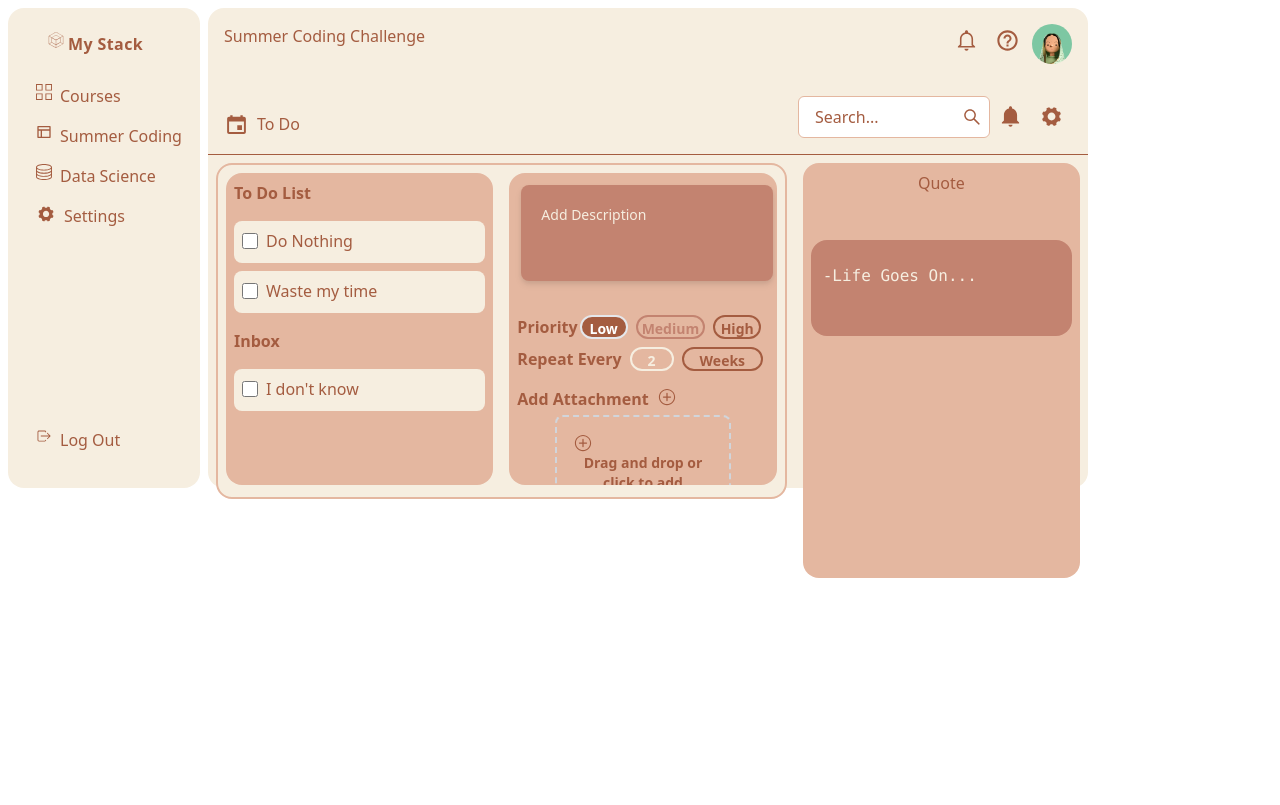
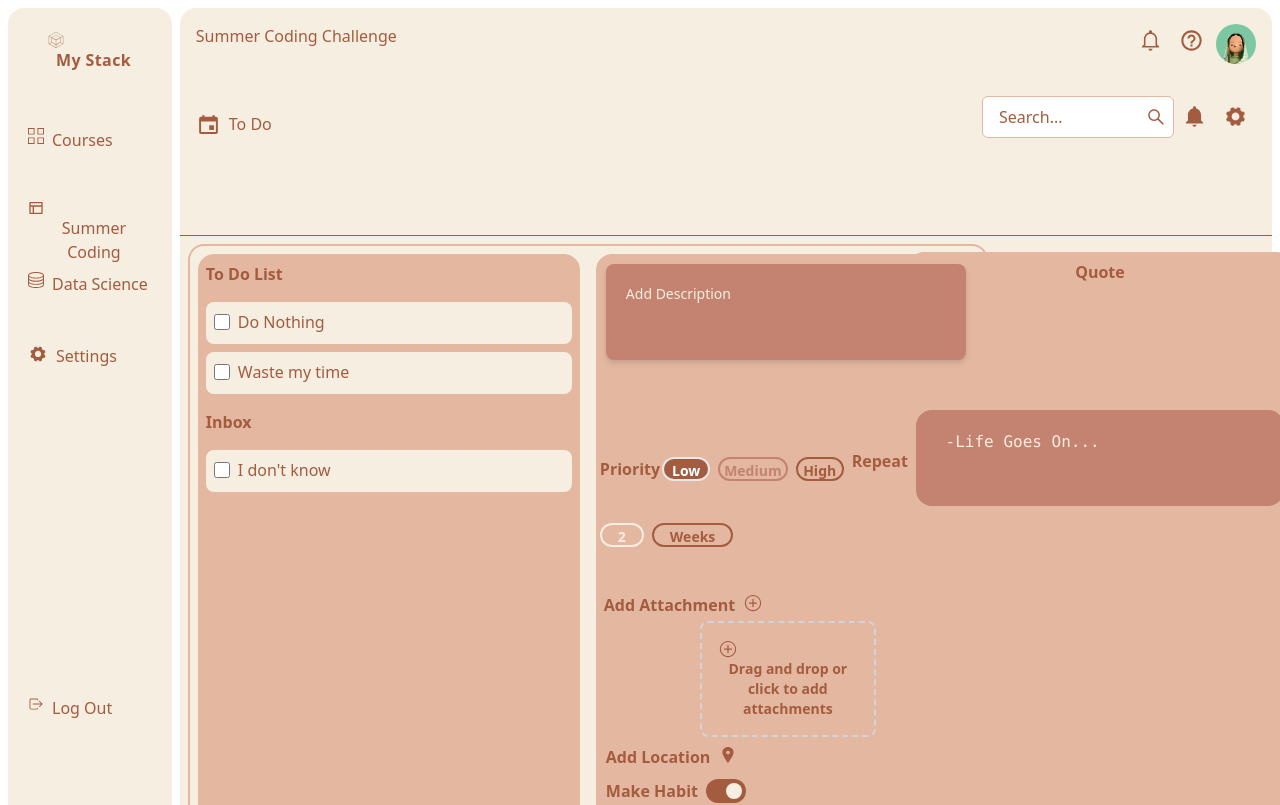
Before and after one commit to AreebDastgeer/todolistapp, a Next.js app: page /homepage in a window 1280 px wide. Shown: the top 805 px of the page. Built offline with nearby package versions, Linux system fonts and the light colour scheme.

Commit message:
responsiveness

```diff
--- a/src/components/attachment.js
+++ b/src/components/attachment.js
@@ -37,7 +37,7 @@ const Attachment = () => {
   return (
     <div className='flex flex-col gap-4 text-desert text-md font-semibold items-center'>
       <div
-        className="relative border-2 border-dashed rounded-lg border-gray-300 p-4 w-44 text-center cursor-pointer"
+        className="relative border-2 border-dashed rounded-lg border-gray-300 p-4 w-28 md:w-44 text-center cursor-pointer"
         onDragOver={handleDragOver}
         onDrop={handleDrop}
       >
@@ -59,7 +59,7 @@ const Attachment = () => {
         <div className="flex flex-col gap-2">
           <h3>Attachments:</h3>
           {attachments.map((file, index) => (
-            <div key={index} className="flex items-center gap-2">
+            <div key={index} className="flex items-center flex-col md:flex-row gap-2">
               <span>{file.name}</span>
               <button
                 className="bg-desert text-cream px-2 py-1 rounded hover:bg-cream hover:text-desert"
--- a/src/components/priority.js
+++ b/src/components/priority.js
@@ -9,7 +9,7 @@ const Priority = () => {
 
   return (
     <>
-    <div className='flex flex-row flex-wrap gap-2'>
+    <div className='flex flex-col md:flex-row flex-wrap gap-2 '>
       <button
         className={`rounded-full text-sm font-bold text-center px-1 py-0.5 h-6 w-12 border-2 ${
           priority === 'low' ? 'bg-desert text-white' : 'border-cream text-cream'
--- /dev/null
+++ b/src/components/sidenav.js
@@ -0,0 +1,68 @@
+import React, { useState } from "react";
+import { useRouter } from 'next/router';
+import { SiApachenetbeanside } from "react-icons/si";
+import { TfiViewGrid } from "react-icons/tfi";
+import { TfiServer } from "react-icons/tfi";
+import { RiLayout5Line } from "react-icons/ri";
+import { IoIosSettings } from "react-icons/io";
+import { IoIosLogOut } from "react-icons/io";
+function Sidenav() {
+    const router = useRouter();
+    const handleLogout = () => {
+        router.push('/login');
+    };
+    return (
+        <div className='rounded-2xl bg-cream h-[37rem] min-[375px]:h-[31.5rem] min-[425px]:h-[28rem] md:h-[46.5rem] xl:h-[67rem] w-48 '>
+            <div className='flex  flex-row flex-wrap space-x-2 p-6 px-10 mb-7 text-desert  text-center'>
+                <div className='w-3' >
+                    <b><SiApachenetbeanside /> </b>
+                </div>
+                <div className='tracking-wide'> <b>My Stack</b>
+                </div>
+            </div>
+            <div className='space-y-5 md:space-y-12 lg:space-y-10 cursor-pointer'>
+                <div className='text-desert  text-center px-10 md:px-7 lg:px-5 h-8 top-28 flex  flex-row flex-wrap space-x-2 p-1 hover:bg-peach' >
+                    <div >
+                        <TfiViewGrid />
+                    </div>
+                    <div className="invisible md:visible">
+                        Courses
+                    </div>
+                </div>
+                <div className='text-desert  text-center h-8 px-10 md:pl-7 lg:px-5 flex flex-row flex-wrap space-x-2 p-1 hover:bg-peach'>
+                    <div>
+                        <RiLayout5Line />
+                    </div>
+                    <div className="invisible md:visible">
+                        Summer Coding
+                    </div>
+                </div>
+                <div className='text-desert  text-center h-8 top-60 px-10 md:px-7 lg:px-5 flex  flex-row flex-wrap space-x-2 p-1 hover:bg-peach'>
+                    <div>
+                        <TfiServer />
+                    </div>
+                    <div className="invisible md:visible">
+                        Data Science
+                    </div>
+                </div>
+                <div className='text-desert text-center h-8 top-60 px-10 md:px-7 lg:px-5 flex  flex-row flex-wrap space-x-2 p-1 hover:bg-peach'>
+                    <div>
+                        <IoIosSettings size={20} />
+                    </div>
+                    <div className="invisible md:visible">
+                        Settings
+                    </div>
+                </div>
+            </div>
+            <div className='text-desert  text-center mt-48 min-[375px]:mt-36 min-[425px]:mt-20 md:mt-60 lg:mt-80  px-10 md:px-7 lg:px-5 flex  flex-row flex-wrap space-x-2 cursor-pointer p-1 hover:bg-desert hover:text-cream' onClick={handleLogout}>
+                <div >
+                    <IoIosLogOut />
+                </div>
+                <div className="invisible md:visible">
+                    Log Out
+                </div>
+            </div>
+        </div>
+    )
+}
+export { Sidenav };
--- a/src/pages/homepage.js
+++ b/src/pages/homepage.js
@@ -1,20 +1,14 @@
 import Image from 'next/image'
 import { Inter } from 'next/font/google'
-import React, { useState } from "react";
-import { useRouter } from 'next/router';
+import React from "react";
 import { Priority } from '@/components/priority';
 import { Label } from '@/components/label';
 import { SearchBar } from '../components/searchbar';
 import { OnOffButton } from '@/components/onoffbutton';
-
-import { SiApachenetbeanside } from "react-icons/si";
-import { TfiViewGrid } from "react-icons/tfi";
-import { TfiServer } from "react-icons/tfi";
-import { RiLayout5Line } from "react-icons/ri";
-import { IoIosSettings } from "react-icons/io";
-import { IoIosLogOut } from "react-icons/io";
+import { Sidenav } from '@/components/sidenav';
 import { IoMdNotificationsOutline } from "react-icons/io";
 import { IoMdHelpCircleOutline } from "react-icons/io";
+import { IoIosSettings } from "react-icons/io";
 import { IoMdCalendar } from "react-icons/io";
 import { IoMdNotifications } from "react-icons/io";
 import { IoIosAddCircleOutline } from "react-icons/io";
@@ -23,66 +17,10 @@ import { Attachment } from '@/components/attachment';
 const inter = Inter({ subsets: ['latin'] })
 
 function Homepage() {
-    const router = useRouter();
-    const handleLogout = () => {
-        router.push('/login');
-    };
     return (
-        <div className='flex flex-row space-x-2 p-2 '>
-            <div className='rounded-2xl bg-cream h-[30rem] w-48 '>
-                <div className='flex  flex-row flex-wrap space-x-2 p-6 px-10 text-desert  text-center'>
-                    <div className='w-3' >
-                        <b><SiApachenetbeanside /> </b>
-                    </div>
-                    <div className='tracking-wide'> <b>My Stack</b>
-                    </div>
-                </div>
-                <div className='space-y-2 cursor-pointer'>
-                    <div className='text-desert  text-center px-7  h-8 top-28 flex  flex-row flex-wrap space-x-2 p-1 hover:bg-peach' >
-                        <div >
-                            <TfiViewGrid />
-                        </div>
-                        <div>
-                            Courses
-                        </div>
-                    </div>
-                    <div className='text-desert  text-center h-8 pl-7 flex flex-row flex-wrap space-x-2 p-1 hover:bg-peach'>
-                        <div>
-                            <RiLayout5Line />
-                        </div>
-                        <div>
-                            Summer Coding
-                        </div>
-                    </div>
-                    <div className='text-desert  text-center h-8 top-60 px-7 flex  flex-row flex-wrap space-x-2 p-1 hover:bg-peach'>
-                        <div>
-                            <TfiServer />
-                        </div>
-                        <div >
-                            Data Science
-                        </div>
-                    </div>
-                    <div className='text-desert  text-center h-8 top-60 px-7 flex  flex-row flex-wrap space-x-2 p-1 hover:bg-peach'>
-                        <div>
-                            <IoIosSettings size={20} />
-                        </div>
-                        <div >
-                            Settings
-                        </div>
-                    </div>
-                </div>
-                <div className='text-desert  text-center top-96 mt-48 px-7 flex  flex-row flex-wrap space-x-2 cursor-pointer p-1 hover:bg-desert hover:text-cream' onClick={handleLogout}>
-                    <div >
-                        <IoIosLogOut />
-                    </div>
-                    <div>
-                        Log Out
-                    </div>
-                </div>
-            </div>
-
-
-            <div className='rounded-2xl bg-cream h-[30rem] w-[55rem] '>
+        <div className='flex flex-row space-x-2 p-2 min-h-full '>
+            <Sidenav />
+            <div className='rounded-2xl bg-cream h-[37rem] min-[375px]:h-[31.5rem] min-[425px]:h-[28rem] md:h-[46.5rem] xl:h-[67rem] w-[55rem] xl:w-[80rem]'>
 
                 <div className='flex justify-between text-desert p-4'>
                     <div className=''> Summer Coding Challenge
@@ -118,28 +56,26 @@ function Homepage() {
                             </div>
                         </div>
                     </div>
-                    <div className='row-span-6 grid grid-cols-3 grid-flow-col '>
-                        <div className='rounded-2xl col-span-2 grid grid-cols-2 h-[21rem] bg-cream border-2 border-peach m-2 mb-5'>
-                            <div className='bg-peach m-2 h-[19.5rem] rounded-2xl overflow-y-auto hide-scrollbar'>
+                    <div className='row-span-6 grid grid-cols-2 lg:grid-cols-3 grid-flow-col '>
+                        <div className='rounded-2xl col-span-2 h-[25.5rem] min-[375px]:h-[20rem] min-[425px]:h-[17rem] md:h-[36rem] xl:h-[56.5rem] md:w-80 lg:w-[550px] xl:w-[50rem] grid grid-col-1 lg:grid-cols-2  bg-cream border-2 border-peach m-1 mt-2 md:m-2 mb-5'>
+                            <div className='bg-peach m-1 md:m-2 lg:h-[18 rem]  rounded-2xl overflow-y-auto hide-scrollbar'>
                                 <div className='text-desert p-2 font-bold'>
                                     To Do List
                                 </div>
                                 <Label />
 
                             </div>
-                            <div className='bg-peach h-[19.5rem] m-2 rounded-2xl grid  overflow-y-auto hide-scrollbar '>
-                                {/* {/* <div className='bg-coral row-span-2 m-4 rounded-2xl '> */}
+                            <div className='bg-peach lg:h-[18 rem] m-2 rounded-2xl grid  overflow-y-auto overflow-x-hidden hide-scrollbar '>
 
-                                    <div className='m-2'>
-                                 <textarea className='   p-5 m-1 w-full h-24 resize-none outline-none rounded-lg  drop-shadow-md text-cream bg-coral text-sm placeholder-cream hide-scrollbar'
-                                  placeholder="Add Description">
+                                <div className='m-1'>
+                                    <textarea className='   p-5 m-1 md:m-1.5 h-24 w-[9rem] md:w-[17rem] lg:w-[14.5rem] xl:w-[22.5rem] resize-none outline-none rounded-lg  drop-shadow-md text-cream bg-coral text-sm placeholder-cream hide-scrollbar'
+                                        placeholder='Add Description'>
                                     </textarea>
                                 </div>
 
-                                <div className='flex flex-wrap gap-2 m-2'>
+                                <div className='flex flex-wrap gap-2 m-1'>
                                     <div className='flex flex-row mt-2 gap-0.5 text-desert text-md font-semibold'>
                                         Priority
-
                                         <Priority />
                                     </div>
                                     <div className='text-desert text-md font-semibold'>
@@ -165,7 +101,7 @@ function Homepage() {
                                     <div className='flex flex-row gap-2 text-desert text-md m-0.5 mt-1 font-semibold'>
                                         Add Location
 
-                                    <IoIosPin size={20}/>
+                                        <IoIosPin size={20} />
                                     </div>
                                     <div className='flex flex-row gap-2 text-desert text-md m-0.5 mt-1 font-semibold'>
                                         Make Habit
@@ -173,10 +109,10 @@ function Homepage() {
                                         <OnOffButton />
                                     </div>
                                 </div>
-<div className='h-8 m-3 p-1 rounded-lg text-sm text-cream bg-coral'>
-Add Tags like exercise , work etc
-</div>
-<div className='text-end'>
+                                <textarea className='h-8 xl:h-[3rem] m-3 p-1 w-[8.5rem] md:w-[17rem] lg:w-[14.5rem] xl:w-[22.5rem] rounded-lg text-sm text-cream bg-coral resize-none outline-none hide-scrollbar placeholder:text-cream' placeholder=' Add Tags like exercise , work etc'>
+
+                                </textarea>
+                                <div className='text-center md:text-end'>
                                     <button className="rounded-lg bg-desert w-16 h-8 text-center text-sm text-cream items-end m-2 px-4 py-1 hover:bg-cream hover:text-coral">
                                         Save
                                     </button>
@@ -184,15 +120,13 @@ Add Tags like exercise , work etc
 
                             </div>
                         </div>
-                        <div className='rounded-2xl m-2 mb-5 bg-peach grid grid-rows-6'>
-                            <div className='text-center m-2 text-desert'>
+                        <div className='rounded-2xl m-2 mb-5 md:mt-4  lg:ml-4 xl:ml-0 min-[1088px]:w-[16.5rem] xl:w-[24rem] min-[1088px]:ml-0 bg-peach  md:h-[35.15rem] xl:h-[56rem] md:w-64 lg:w-[15.5rem] grid grid-rows-6'>
+                            <div className='text-center m-2 text-desert font-semibold'>
                                 Quote
                             </div>
-                            <div className='bg-coral rounded-2xl m-2 row-span-5 mb-10 h-24 '>
-                                <div className='text-cream  m-3 mt-6 font-mono'>
-                                    -Life Goes On...
-                                </div>
-                            </div>
+                            <textarea className='bg-coral rounded-2xl m-2 row-span-5 mb-10 h-24 w-[9rem] md:w-[15rem] lg:w-[14.5rem] xl:w-[23rem] resize-none outline-none p-2 md:p-5 font-mono placeholder:text-cream' placeholder=' -Life Goes On...'>
+
+                            </textarea>
                         </div>
 
                     </div>
--- a/src/pages/login.js
+++ b/src/pages/login.js
@@ -38,7 +38,7 @@ export default function Login() {
       <Head>
         <title>Login</title>
       </Head>
-      <div className="max-w-md w-full   bg-peach p-6 rounded-lg shadow-lg">
+      <div className="max-w-md w-full h-96  bg-peach p-6 md:rounded-lg shadow-lg">
         <h2 className="text-3xl text-center font-bold mb-6">Welcome Back</h2>
         <form onSubmit={handleSubmit}>
           <div className="mb-4">
--- a/src/pages/signup.js
+++ b/src/pages/signup.js
@@ -42,7 +42,7 @@ export default function SignUp() {
             </Head>
             <h1 className=" flex justify-center m-4 font-extrabold text-2xl">Sign Up</h1>
             <form onSubmit={handleSubmit} className="max-w-sm mx-auto">
-                <div className="mb-4">
+                <div className="m-2 md:m-0 mb-4">
                     <label className="block mb-2 font-semibold">Email</label>
                     <input
                         type="email"
@@ -53,7 +53,7 @@ export default function SignUp() {
                         className="w-full p-2 border border-coral rounded-lg outline-desert"
                     />
                 </div>
-                <div className="mb-4 relative">
+                <div className="m-2 md:m-0 mb-4 relative">
                     <label className="block mb-2 font-semibold">Password  (6 min characters) </label>
                     <input
                         type={showPassword ? 'text' : 'password'}
@@ -70,7 +70,7 @@ export default function SignUp() {
                         {showPassword ? <FiEye size={20} /> : <FiEyeOff size={20} />}
                     </span>
                 </div>
-                <div className="mb-4">
+                <div className="m-2 md:m-0 mb-4">
                     <label className="block mb-2 font-semibold">Confirm Password</label>
                     <input
                         type="password"
```
Lines whose indentation alone changed are shown as unchanged.
